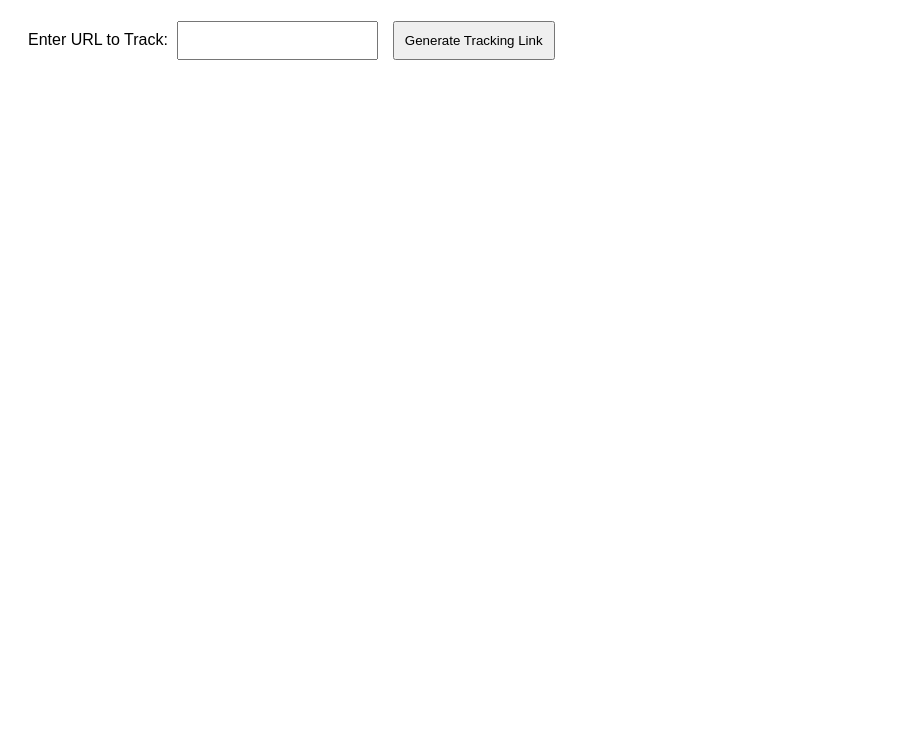
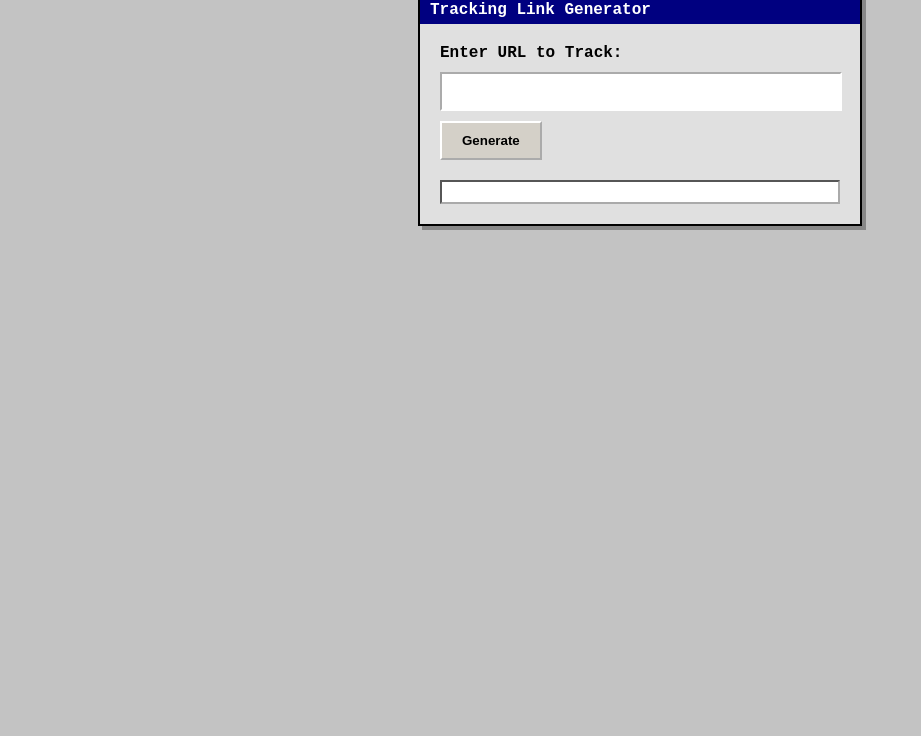
Before and after one commit to MIKISROR/Beritaviral, a plain HTML site: page index.html in a window 1280 px wide. Shown: the part 64-800 px from the top of the page, without its empty margins (0-921 px from the left). Drawn offline with Linux system fonts and the light colour scheme.

Commit message:
Update index.html

```diff
--- a/index.html
+++ b/index.html
@@ -1,31 +1,94 @@
 <!DOCTYPE html>
 <html lang="en">
 <head>
-    <meta charset="UTF-8">
-    <meta name="viewport" content="width=device-width, initial-scale=1.0">
+  <meta charset="UTF-8" />
+  <meta name="viewport" content="width=device-width, initial-scale=1.0"/>
   <title>Tracking Link Generator</title>
   <style>
-        body { font-family: Arial, sans-serif; }
-        form { margin: 20px; }
-        input, button { padding: 10px; margin: 5px; }
+    body {
+      font-family: 'Courier New', monospace;
+      background-color: #c3c3c3;
+      padding: 50px;
+      color: #000;
+    }
+
+    .window {
+      width: 400px;
+      background: #e0e0e0;
+      border: 2px solid #000;
+      box-shadow: 4px 4px #888;
+      padding: 20px;
+      margin: auto;
+    }
+
+    .title-bar {
+      background: #000080;
+      color: white;
+      padding: 5px 10px;
+      font-weight: bold;
+      margin: -20px -20px 20px -20px;
+    }
+
+    label {
+      display: block;
+      margin-bottom: 10px;
+      font-weight: bold;
+    }
+
+    input[type="text"] {
+      width: calc(100% - 22px);
+      padding: 10px;
+      border: 2px inset #fff;
+      background: #fff;
+    }
+
+    button {
+      margin-top: 10px;
+      padding: 10px 20px;
+      border: 2px outset #fff;
+      background: #d4d0c8;
+      cursor: pointer;
+      font-weight: bold;
+    }
+
+    button:hover {
+      background: #e0e0e0;
+    }
+
+    #result {
+      margin-top: 20px;
+      background: #fff;
+      padding: 10px;
+      border: 2px inset #aaa;
+    }
+
+    a {
+      color: #000080;
+      text-decoration: none;
+    }
   </style>
 </head>
 <body>
-    <h1>Tracking Link Generator</h1>
+  <div class="window">
+    <div class="title-bar">Tracking Link Generator</div>
     <form id="trackingForm">
       <label for="url">Enter URL to Track:</label>
-        <input type="text" id="url" name="url" required>
-        <button type="submit">Generate Tracking Link</button>
+      <input type="text" id="url" name="url" required />
+      <button type="submit">Generate</button>
     </form>
     <div id="result"></div>
+  </div>
 
   <script>
-        document.getElementById('trackingForm').addEventListener('submit', function(event) {
+    document.getElementById('trackingForm').addEventListener('submit', function (event) {
       event.preventDefault();
       const originalUrl = document.getElementById('url').value;
-            const trackingId = btoa(originalUrl); // Simple encoding for tracking ID
-            const trackingLink = `https://MIKISROR.github.io/Beritaviral/track.html?id=${trackingId}`;
-            document.getElementById('result').innerHTML = `<h2>Your Tracking Link:</h2><a href="${trackingLink}" target="_blank">${trackingLink}</a>`;
+      const id = originalUrl.replace(/^https?:\/\//, '').split('.')[0];
+      const trackingLink = `${window.location.origin}/${id}/set`;
+      document.getElementById('result').innerHTML = `
+        <strong>Your Tracking Link:</strong><br>
+        <a href="${trackingLink}" target="_blank">${trackingLink}</a>
+      `;
     });
   </script>
 </body>
```
Lines whose indentation alone changed are shown as unchanged.
